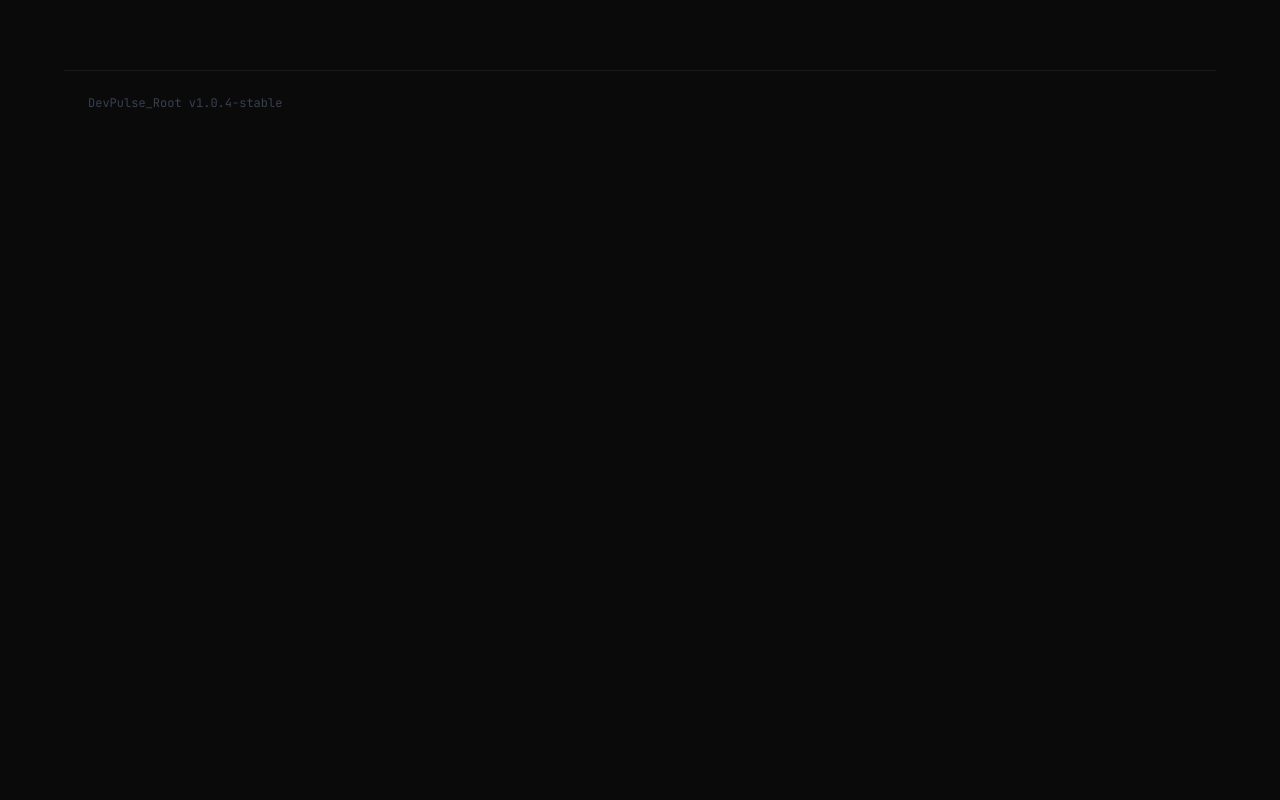
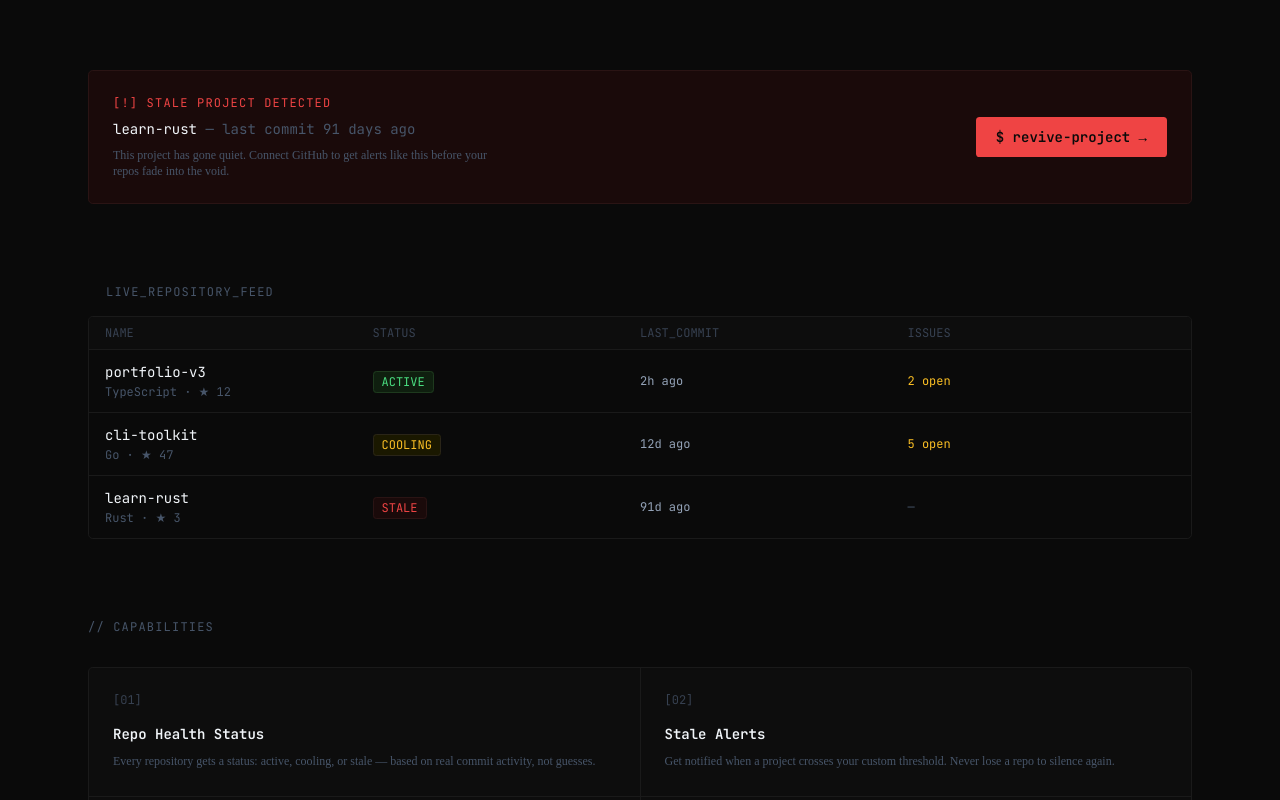
Before and after one commit to Omar-M-Ahmad/DevPulse, a Next.js app: page / in a window 1280 px wide. Shown: the part 1080-1880 px from the top of the page. Before the commit the page ends 1215 px from the top, so only its background shows below. Built offline with nearby package versions, Linux system fonts and the light colour scheme.

Commit message:
feat(landing): add StaleAlert section with revive CTA - feat(landing): add RepoFeed table with status badges - feat(landing): add FeaturesGrid with 4 capability cards

```diff
--- a/src/app/page.tsx
+++ b/src/app/page.tsx
@@ -1,6 +1,9 @@
-import { Hero } from '@/components/landing/Hero';
-import { Navbar } from '@/components/landing/Navbar';
-import { TerminalWindow } from '@/components/landing/TerminalWindow';
+import { Navbar } from '@/components/landing/Navbar'
+import { Hero } from '@/components/landing/Hero'
+import { TerminalWindow } from '@/components/landing/TerminalWindow'
+import { StaleAlert } from '@/components/landing/StaleAlert'
+import { RepoFeed } from '@/components/landing/RepoFeed'
+import { FeaturesGrid } from '@/components/landing/FeaturesGrid'
 
 export default function Home(): React.JSX.Element {
   return (
@@ -8,6 +11,9 @@ export default function Home(): React.JSX.Element {
       <Navbar />
       <Hero />
       <TerminalWindow />
+      <StaleAlert />
+      <RepoFeed />
+      <FeaturesGrid />
 
       {/* Footer */}
       <footer className="border-t border-border-default px-6 py-6 max-w-6xl mx-auto">
@@ -16,5 +22,5 @@ export default function Home(): React.JSX.Element {
         </p>
       </footer>
     </div>
-  );
+  )
 }
--- /dev/null
+++ b/src/components/landing/FeaturesGrid.tsx
@@ -0,0 +1,59 @@
+const features = [
+    {
+      index: '01',
+      title: 'Repo Health Status',
+      description:
+        'Every repository gets a status: active, cooling, or stale — based on real commit activity, not guesses.',
+    },
+    {
+      index: '02',
+      title: 'Stale Alerts',
+      description:
+        'Get notified when a project crosses your custom threshold. Never lose a repo to silence again.',
+    },
+    {
+      index: '03',
+      title: 'Unified Issue View',
+      description:
+        'See all open issues across every repo in one place, sorted by age and urgency.',
+    },
+    {
+      index: '04',
+      title: 'Commit Timeline',
+      description:
+        'A full activity log across all your projects — grouped by date, filterable by repo.',
+    },
+  ]
+
+  export function FeaturesGrid(): React.JSX.Element {
+    return (
+      <section id="features" className="px-6 max-w-6xl mx-auto pb-24">
+
+        {/* Section label */}
+        <p className="font-mono text-xs text-text-muted tracking-widest uppercase mb-8">
+          // capabilities
+        </p>
+
+        {/* Grid */}
+        <div className="grid grid-cols-1 sm:grid-cols-2 gap-px bg-border-default border border-border-default rounded-md overflow-hidden">
+          {features.map((f) => (
+            <div
+              key={f.index}
+              className="bg-bg-secondary p-6 hover:bg-bg-hover transition-colors"
+            >
+              <p className="font-mono text-xs text-text-disabled mb-4">
+                [{f.index}]
+              </p>
+              <p className="font-mono text-sm text-text-primary font-semibold mb-2">
+                {f.title}
+              </p>
+              <p className="font-sans text-xs text-text-muted leading-relaxed">
+                {f.description}
+              </p>
+            </div>
+          ))}
+        </div>
+
+      </section>
+    )
+  }
--- /dev/null
+++ b/src/components/landing/RepoFeed.tsx
@@ -0,0 +1,112 @@
+const repos = [
+    {
+      name: 'portfolio-v3',
+      language: 'TypeScript',
+      stars: 12,
+      lastCommit: '2h ago',
+      status: 'active' as const,
+      issues: 2,
+    },
+    {
+      name: 'cli-toolkit',
+      language: 'Go',
+      stars: 47,
+      lastCommit: '12d ago',
+      status: 'cooling' as const,
+      issues: 5,
+    },
+    {
+      name: 'learn-rust',
+      language: 'Rust',
+      stars: 3,
+      lastCommit: '91d ago',
+      status: 'stale' as const,
+      issues: 0,
+    },
+  ]
+
+  const statusStyles = {
+    active: {
+      text: 'text-status-active-text',
+      bg: 'bg-status-active-bg',
+      border: 'border-status-active-border',
+      label: 'ACTIVE',
+    },
+    cooling: {
+      text: 'text-status-cooling-text',
+      bg: 'bg-status-cooling-bg',
+      border: 'border-status-cooling-border',
+      label: 'COOLING',
+    },
+    stale: {
+      text: 'text-status-stale-text',
+      bg: 'bg-status-stale-bg',
+      border: 'border-status-stale-border',
+      label: 'STALE',
+    },
+  }
+
+  export function RepoFeed(): React.JSX.Element {
+    return (
+      <section className="px-6 max-w-6xl mx-auto pb-20">
+
+        {/* Header */}
+        <div className="flex items-center gap-3 mb-4">
+          <span className="inline-block w-1.5 h-1.5 rounded-full bg-accent-green animate-blink-dot" />
+          <p className="font-mono text-xs text-text-muted tracking-widest uppercase">
+            Live_Repository_Feed
+          </p>
+        </div>
+
+        {/* Table */}
+        <div className="border border-border-default rounded-md overflow-hidden">
+
+          {/* Table header */}
+          <div className="grid grid-cols-4 px-4 py-2 border-b border-border-default bg-bg-secondary">
+            {['NAME', 'STATUS', 'LAST_COMMIT', 'ISSUES'].map((col) => (
+              <p key={col} className="font-mono text-xs text-text-disabled uppercase">
+                {col}
+              </p>
+            ))}
+          </div>
+
+          {/* Rows */}
+          {repos.map((repo, i) => {
+            const s = statusStyles[repo.status]
+            return (
+              <div
+                key={repo.name}
+                className={`grid grid-cols-4 px-4 py-3 items-center hover:bg-bg-hover transition-colors ${
+                  i < repos.length - 1 ? 'border-b border-border-default' : ''
+                }`}
+              >
+                {/* Name */}
+                <div className="flex flex-col gap-0.5">
+                  <p className="font-mono text-sm text-text-primary">{repo.name}</p>
+                  <p className="font-mono text-xs text-text-muted">{repo.language} · ★ {repo.stars}</p>
+                </div>
+
+                {/* Status badge */}
+                <div>
+                  <span
+                    className={`font-mono text-xs px-2 py-0.5 rounded-sm border ${s.text} ${s.bg} ${s.border}`}
+                  >
+                    {s.label}
+                  </span>
+                </div>
+
+                {/* Last commit */}
+                <p className="font-mono text-xs text-text-secondary">{repo.lastCommit}</p>
+
+                {/* Issues */}
+                <p className={`font-mono text-xs ${repo.issues > 0 ? 'text-status-cooling-text' : 'text-text-muted'}`}>
+                  {repo.issues > 0 ? `${repo.issues} open` : '—'}
+                </p>
+              </div>
+            )
+          })}
+        </div>
+
+      </section>
+    )
+  }
--- /dev/null
+++ b/src/components/landing/StaleAlert.tsx
@@ -0,0 +1,34 @@
+import Link from 'next/link'
+
+export function StaleAlert(): React.JSX.Element {
+  return (
+    <section className="px-6 max-w-6xl mx-auto pb-20">
+      <div className="border border-status-stale-border bg-status-stale-bg rounded-md p-6 flex flex-col sm:flex-row sm:items-center sm:justify-between gap-6">
+
+        {/* Left */}
+        <div className="flex flex-col gap-2">
+          <p className="font-mono text-xs text-status-stale-text tracking-widest uppercase">
+            [!] stale project detected
+          </p>
+          <p className="font-mono text-sm text-text-primary">
+            learn-rust{' '}
+            <span className="text-text-muted">— last commit 91 days ago</span>
+          </p>
+          <p className="font-sans text-xs text-text-muted max-w-sm">
+            This project has gone quiet. Connect GitHub to get alerts like this
+            before your repos fade into the void.
+          </p>
+        </div>
+
+        {/* Right */}
+        <Link
+          href="/auth"
+          className="font-mono text-sm text-bg-primary bg-status-stale-text hover:opacity-90 transition-opacity px-5 py-2.5 rounded-sm font-semibold whitespace-nowrap self-start sm:self-auto"
+        >
+          $ revive-project →
+        </Link>
+
+      </div>
+    </section>
+  )
+}
```
